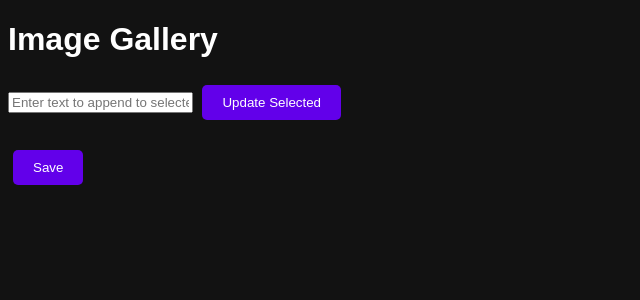
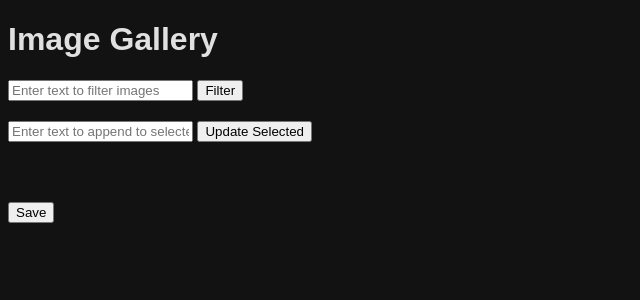
Before and after one commit to JenOmega/caption_utility, a Flask app: template caption_utility/templates/gallery.html in a window 1280 px wide. Shown: the top 300 px of the page, without its empty margins (0-640 px from the left). Run offline with Flask 3, Linux system fonts and the light colour scheme; the template is opened without the code that fills it, so the values that code supplies are empty.

Commit message:
Added caption filter

```diff
--- a/caption_utility/templates/gallery.html
+++ b/caption_utility/templates/gallery.html
@@ -5,13 +5,14 @@
     <style>
         body {
             background-color: #121212;
-            color: #fff;
+            color: #e0e0e0;
             font-family: Arial, sans-serif;
         }
         .container {
             display: flex;
             flex-direction: column;
             align-items: center;
+            padding: 20px;
         }
         .gallery-row {
             display: flex;
@@ -19,6 +20,9 @@
             align-items: center;
             margin-bottom: 10px;
             width: 100%;
+            background-color: #1e1e1e;
+            border-radius: 8px;
+            padding: 10px;
             cursor: pointer;
         }
         .gallery-row.selected {
@@ -29,33 +33,18 @@
         }
         .gallery-item img {
             max-width: 200px;
-            border: 3px solid #333;
-            border-radius: 5px;
+            border-radius: 8px;
         }
         .text-field {
             flex-grow: 1;
             width: 100%;
             height: 100px;
-            background-color: #333;
-            color: white;
+            background-color: #2c2c2c;
+            color: #e0e0e0;
             border: none;
+            border-radius: 4px;
             padding: 10px;
-            border-radius: 5px;
-        }
-        .update-container {
-            margin-bottom: 20px;
-        }
-        button {
-            background-color: #6200ea;
-            color: white;
-            border: none;
-            padding: 10px 20px;
-            margin: 5px;
-            border-radius: 5px;
-            cursor: pointer;
-        }
-        button:hover {
-            background-color: #8700ff;
+            resize: none;
         }
         .modal {
             display: none;
@@ -66,7 +55,6 @@
             width: 100%;
             height: 100%;
             overflow: auto;
-            background-color: rgb(0, 0, 0);
             background-color: rgba(0, 0, 0, 0.9);
         }
         .modal-content {
@@ -102,6 +90,9 @@
             text-decoration: none;
             cursor: pointer;
         }
+        .update-container, .filter-container {
+            margin-bottom: 20px;
+        }
     </style>
 </head>
 <body>
@@ -109,15 +100,21 @@
     <form action="/save" method="post">
         <input type="hidden" name="directory" value="{{ directory }}">
 
+        <!-- Filter Text Section -->
+        <div class="filter-container">
+            <input type="text" id="filter-text" placeholder="Enter text to filter images">
+            <button type="button" onclick="filterImages()">Filter</button>
+        </div>
+
         <!-- Update Text Section -->
         <div class="update-container">
             <input type="text" id="update-text" placeholder="Enter text to append to selected fields">
             <button type="button" onclick="updateSelectedTextFields()">Update Selected</button>
         </div>
 
-        <div class="container">
+        <div class="container" id="gallery-container">
             {% for image, text in images_with_text %}
-                <div class="gallery-row" onclick="selectRow(this)">
+                <div class="gallery-row" data-text="{{ text }}" onclick="selectRow(this)">
                     <div class="gallery-item">
                         <img src="{{ url_for('images', filename=image) }}?directory={{ directory }}" alt="{{ image }}" onclick="openModal(this)">
                     </div>
@@ -160,10 +157,24 @@
             var selectedRows = document.querySelectorAll('.gallery-row.selected');
             selectedRows.forEach(row => {
                 var textField = row.querySelector('.text-field');
-                if (!textField.value.trim().endsWith(',')) {
+                var currentText = textField.value.trim();
+                if (currentText && !currentText.endsWith(', ') && !currentText.endsWith(',')) {
                     textField.value += ', ';
                 }
-                textField.value += appendText;
+                textField.value += appendText; // Append the text
+            });
+        }
+
+        function filterImages() {
+            var filterText = document.getElementById('filter-text').value.toLowerCase();
+            var rows = document.querySelectorAll('.gallery-row');
+            rows.forEach(row => {
+                var dataText = row.getAttribute('data-text').toLowerCase();
+                if (dataText.includes(filterText)) {
+                    row.style.display = 'flex';
+                } else {
+                    row.style.display = 'none';
+                }
             });
         }
     </script>
```
